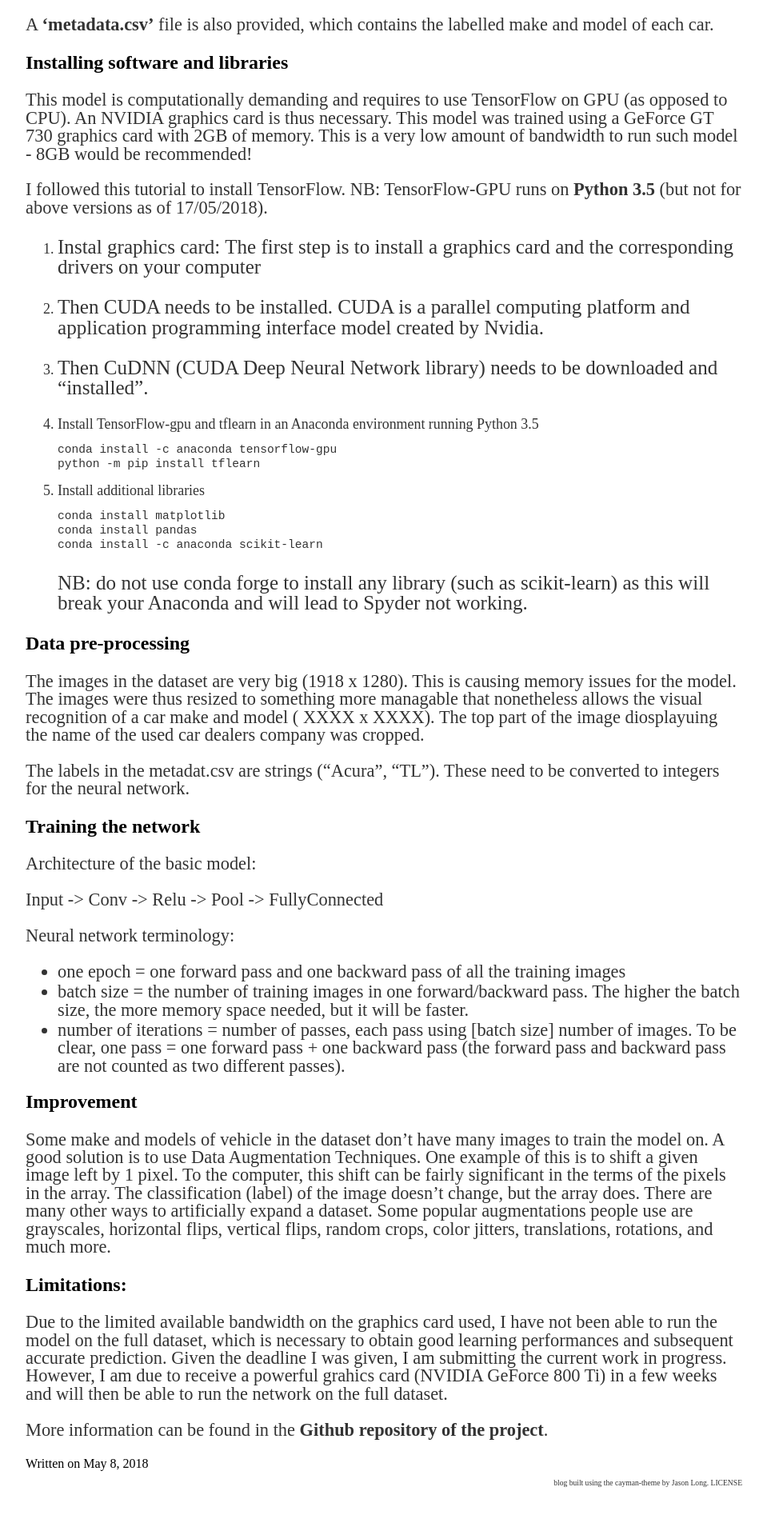
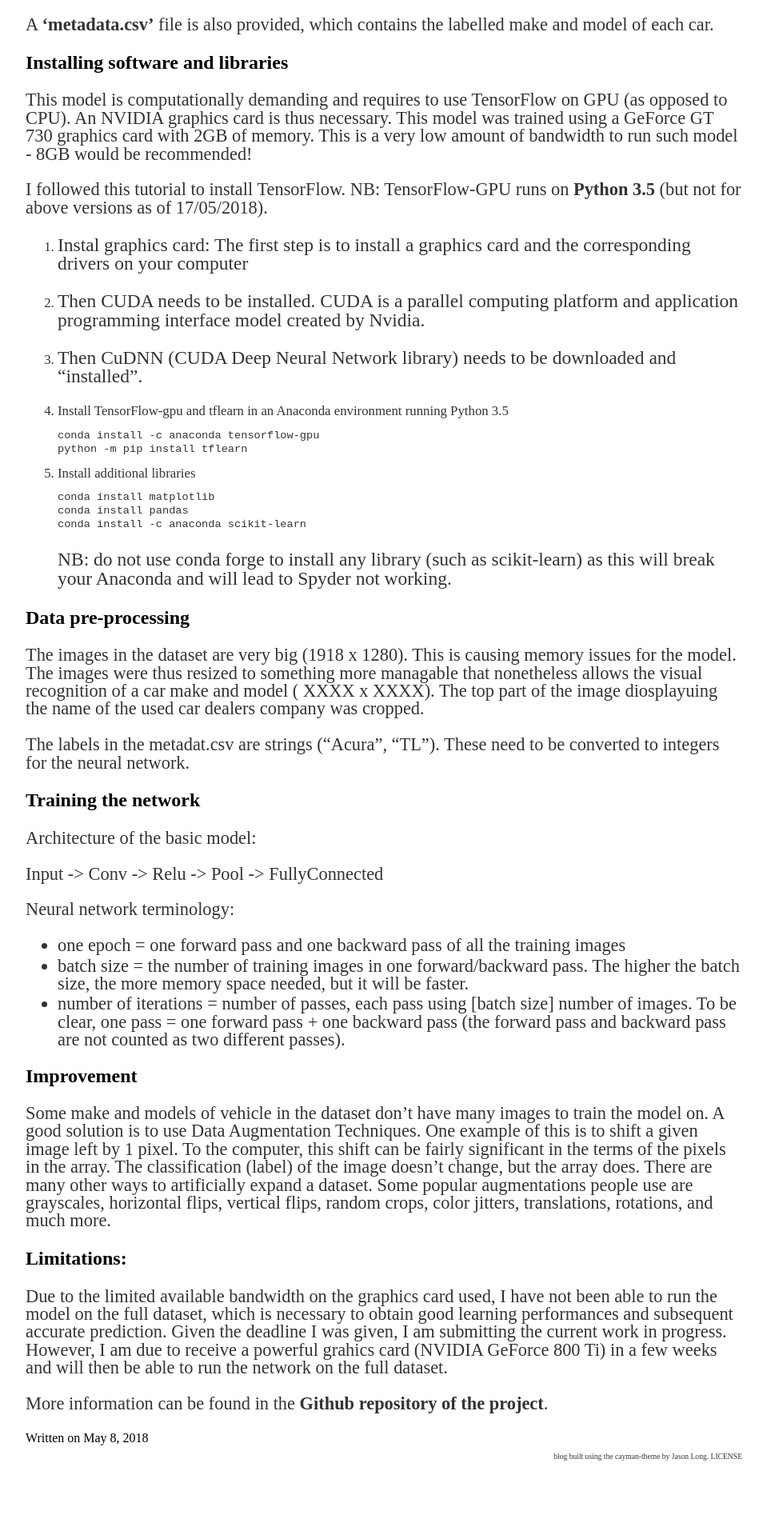
Before and after one commit to mednche/mednche.github.io, a Jekyll site: the page built from _posts/2018-05-08-ImageRecognition.md, in a window 1280 px wide. Shown: the part 1149-3068 px from the top of the page at 80% size, without its empty margins (160-1119 px from the left). Built offline with Jekyll 4.4.1, drawn with Linux system fonts in a browser that asks for light colours; after the commit the page ends 3035 px from its top, so only the background shows below that.

Commit message:
Update main.css

```diff
--- a/css/main.css
+++ b/css/main.css
@@ -31,7 +31,7 @@ body li {
     margin: 0 0 3px 0;}
 
 body ol {
-    font-size: 0.8em;
+    font-size: 0.75em;
     line-height: 1em;
     color: #333;
     margin: 0 0 3px 0;}
```
